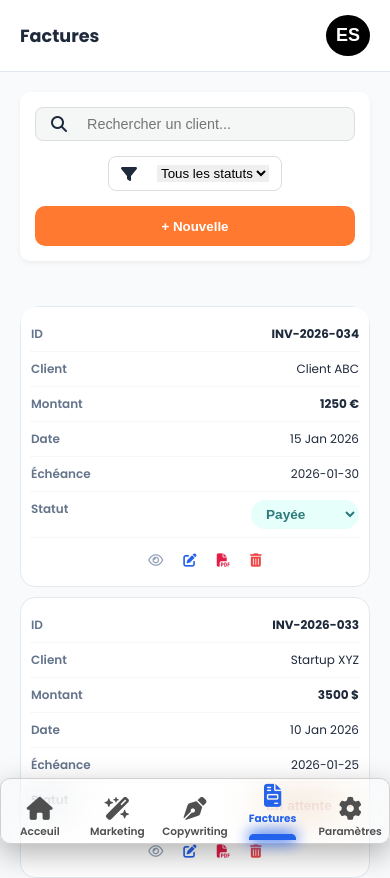
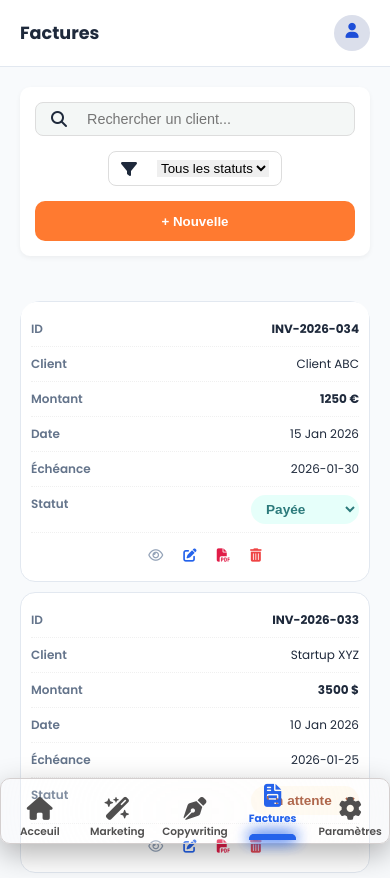
Before and after one commit to Carin5158/pichtfow, a Next.js app: page /factures in a window 390 px wide. Shown: the top 878 px of the page. Built offline with nearby package versions, Linux system fonts and the light colour scheme; a web font is replaced by a local one.

Commit message:
mise à jour

```diff
--- a/src/app/(dashboard)/layout.tsx
+++ b/src/app/(dashboard)/layout.tsx
@@ -99,7 +99,7 @@ export default function DashboardLayout({
               className="user-btn"
               onClick={() => setIsProfileOpen(!isProfileOpen)}
             >
-              <span className="user-badge">ES</span>
+              <span className="user-badge"><i className="fa-solid fa-user"></i></span>
             </button>
 
             {/* DIV DU MENU DROPDOWN (Affichée conditionnellement) */}
--- a/src/app/dashboard.css
+++ b/src/app/dashboard.css
@@ -223,6 +223,9 @@ body {
 /* --- 9. MOBILE NAVIGATION --- */
 .mobile-tab-bar { display: none; }
 
+.dashboard-main .topbar-right {
+
+}
 @media (max-width: 768px) {
 
 
@@ -245,7 +248,7 @@ body {
     display: flex; justify-content: space-around; align-items: center;
     position: fixed; bottom: 0px; left: 50%; transform: translateX(-50%);
     width: 100%; max-width: 450px; background-color: transparent;
-    backdrop-filter: blur(20px);
+    backdrop-filter: blur(100px);
     height: auto; border-radius: 10px; box-shadow: 0 10px 30px rgba(0, 0, 0, 0.3); z-index: 1000;
     padding-top: 18px;
     margin-top: 20px;
@@ -309,7 +312,8 @@ body {
   margin: auto;
   width: 100%;
 border: 0;
-padding: 12px ;
+padding: 0px ;
+padding: 10px;
 border-radius: 50%;
 background: #000;
 cursor: pointer;
@@ -320,12 +324,20 @@ font-weight: bold;
 font-weight: bold;
 }
 
-.topbar-right .user-badge {
+.topbar-right .user-badge{
+  margin: auto;
+  height: fit-content;
+  width: fit-content;
+  padding: 0px;
+}
+.topbar-right .user-badge i{
   margin: auto;
 font-weight: bold;
 width: 100%;
 height: 100%;
 font-size: 20px;
+height: 20px;
+width: 20px;
 }
 
 
@@ -338,6 +350,7 @@ font-size: 20px;
   border-radius: 8px;
   padding: 10px;
   z-index: 100;
+  font-family: 'Poppins', sans-serif;
   min-width: 180px;
   border: 1px solid #e2e8f0;
 }
@@ -572,20 +585,23 @@ font-size: 20px;
   margin: auto;
   width: 100%;
 border: 0;
-padding: 10px ;
+padding: 8px ;
 border-radius: 50%;
-background: #000;
+background: #dbdfeb;
 cursor: pointer;
 color: #fff;
 font-weight: bold;
 }
 
-.topbar-right .user-badge {
+.topbar-right .user-badge i {
   margin: auto;
 font-weight: bold;
+color: #1d4ed8;
 width: 100%;
 height: 100%;
-font-size: 18px;
+font-size: 15px;
+width: 20px;
+height: 20px;
 }
 }
 
```
